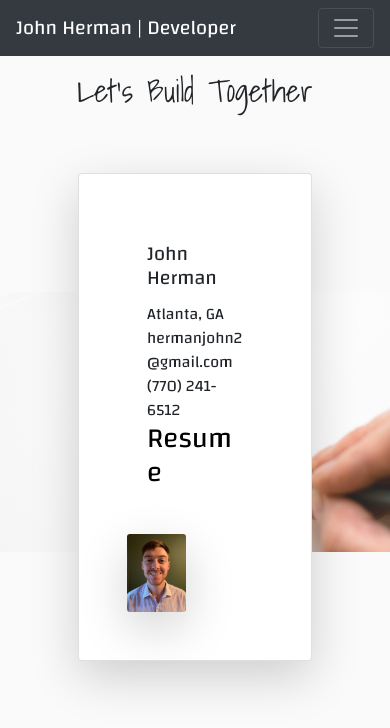
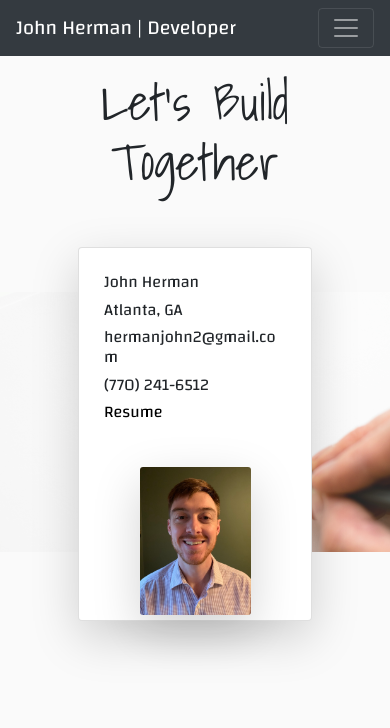
Before and after one commit to hermanjohn2/hermanjohn2.github.io, a React (Create React App) app in the folder client/: page /#/contact in a window 390 px wide. Shown: the top 728 px of the page. Built offline with nearby package versions, Linux system fonts and the light colour scheme.

Commit message:
Styling updates centered around mobile views.

```diff
--- a/client/src/index.css
+++ b/client/src/index.css
@@ -23,5 +23,52 @@ code {
 }
 
 .link:hover {
-	color: #c0c0c0;
+	color: #595959;
 }
+
+h1.headline {
+	font-family: 'Shadows Into Light', sans-serif;
+	font-size: 8vw;
+}
+
+/* iPad Pro */
+@media (max-width: 1024px) {
+	h1.headline {
+		font-size: 123px;
+	}
+}
+
+/* iPad */
+@media (max-width: 768px) {
+	h1.headline {
+		font-size: 91px;
+	}
+}
+
+/* Responsive */
+@media (max-width: 460px) {
+	h1.headline {
+		font-size: 56px;
+	}
+}
+
+/* iPhone 6-8 Plus */
+@media (max-width: 414px) {
+	h1.headline {
+		font-size: 50px;
+	}
+}
+
+/* iPhone 6-X */
+@media (max-width: 375px) {
+	h1.headline {
+		font-size: 45px;
+	}
+}
+
+/* Galaxy S5 */
+@media (max-width: 360px) {
+	h1.headline {
+		font-size: 43px;
+	}
+}
--- a/client/src/pages/Contact/index.js
+++ b/client/src/pages/Contact/index.js
@@ -24,25 +24,23 @@ const Contact = () => {
 				</Row>
 			</Container>
 
-			<Card className="contact-card shadow-lg p-5 my-5 rounded">
+			<Card className="contact-card shadow-lg rounded">
 				<Row className="no-gutters">
 					<Col md={8}>
 						<Card.Body>
-							<Card.Title>
-								John Herman
-							</Card.Title>
-							<Card.Text>
-								Atlanta, GA
+							<h2>John Herman</h2>
+							<h2> Atlanta, GA</h2>
+							<h2>
 								hermanjohn2@gmail.com
-								(770) 241-6512
-								<Card.Link
-									href="/pdf/resume-john-herman.pdf"
-									target="_blank">
-									<h3 className="link">
-										Resume
-									</h3>
-								</Card.Link>
-							</Card.Text>
+							</h2>
+							<h2>(770) 241-6512</h2>
+
+							<Card.Link
+								className="link"
+								href="/pdf/resume-john-herman.pdf"
+								target="_blank">
+								<h2>Resume</h2>
+							</Card.Link>
 						</Card.Body>
 					</Col>
 					<Col
--- a/client/src/pages/Contact/style.css
+++ b/client/src/pages/Contact/style.css
@@ -1,10 +1,70 @@
 .headshot {
-	/* height: 70vh; */
 	width: 15vw;
-	/* align-content: center; */
 }
 
 .contact-card {
-	margin-left: 20%;
-	margin-right: 20%;
+	padding: 2%;
+	margin: 2% 20%;
 }
+
+/* Smaller Browser view ports */
+@media (max-width: 1081px) {
+	.contact-card h2 {
+		font-size: 30px;
+	}
+}
+
+/* iPad Pro */
+@media (max-width: 1024px) {
+	.contact-card {
+		margin-top: 10%;
+	}
+
+	.contact-card h2 {
+		font-size: 30px;
+	}
+}
+
+/* iPad */
+@media (max-width: 768px) {
+	.contact-card h2 {
+		font-size: 21px;
+	}
+}
+
+/* Responsive */
+@media (max-width: 460px) {
+	.contact-card {
+		padding: 5px;
+	}
+	.contact-card h2 {
+		font-size: 18px;
+	}
+	.headshot {
+		width: 50%;
+		display: block;
+		margin-left: auto;
+		margin-right: auto;
+	}
+}
+
+/* iPhone 6-8 Plus */
+@media (max-width: 414px) {
+	.contact-card h2 {
+		font-size: 16.4px;
+	}
+}
+
+/* iPhone 6-8 & X */
+@media (max-width: 375px) {
+	.contact-card h2 {
+		font-size: 14.3px;
+	}
+}
+
+/* Galaxy S5 */
+@media (max-width: 360px) {
+	.contact-card h2 {
+		font-size: 13.5px;
+	}
+}
--- a/client/src/pages/Home/index.js
+++ b/client/src/pages/Home/index.js
@@ -3,8 +3,6 @@ import React from 'react';
 import Container from 'react-bootstrap/Container';
 import Row from 'react-bootstrap/Row';
 import Col from 'react-bootstrap/Col';
-
-import './style.css';
 
 import Navigation from '../../components/Navigation';
 
--- a/client/src/pages/Home/style.css
+++ /dev/null
@@ -1,4 +0,0 @@
-h1.headline {
-	font-family: 'Shadows Into Light', sans-serif;
-	font-size: 8vw;
-}
```
